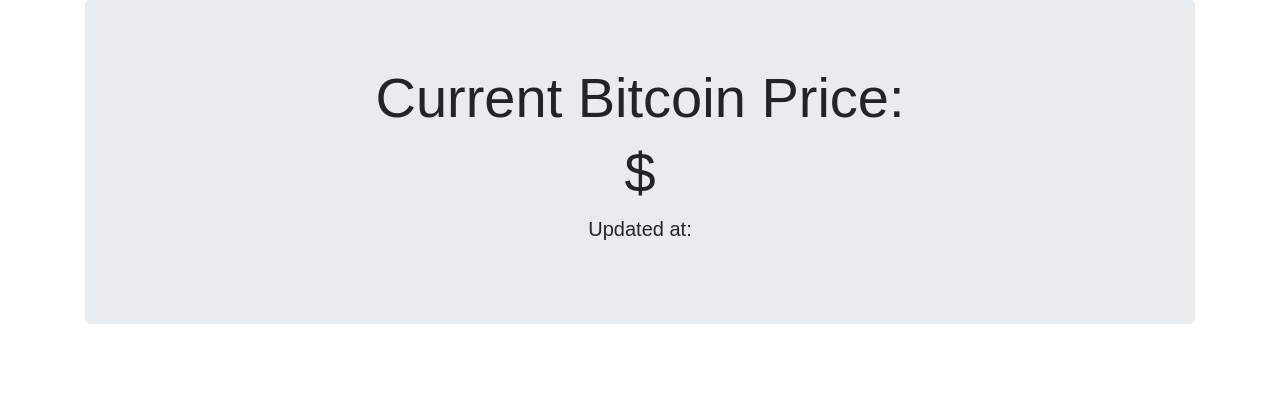
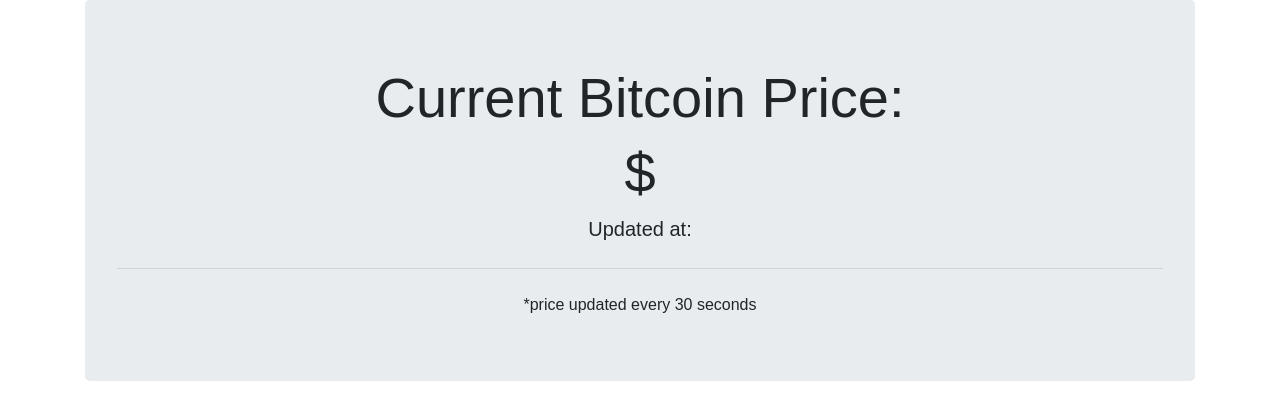
Before and after one commit to vsparrow/react-bitcoin-price, a React (Create React App) app: page / in a window 1280 px wide. Shown: the top 420 px of the page. Built offline with nearby package versions, Linux system fonts and the light colour scheme; no server answers.

Commit message:
add message on frequency of update

```diff
--- a/src/Price.js
+++ b/src/Price.js
@@ -41,6 +41,8 @@
         {this.state.priceChange !== "" ? <PriceDifference /> : null}
         {this.state.priceChange}
         <p className="lead text-center">Updated at: {this.state.timeUpdated}</p>
+        <hr class="my-4"/>
+        <div class="text-center">*price updated every 30 seconds</div>
       </div>
     )//return
   }//render
```
